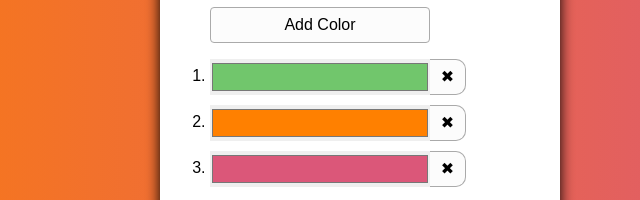
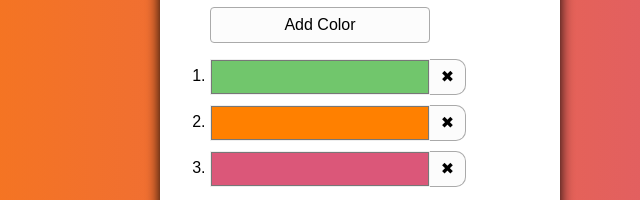
Before and after one commit to gmeben/pure-css-animated-gradient-generator, a React app: page / in a window 1280 px wide. Shown: the part 269-469 px from the top of the page, 280-920 px from the left. Built offline with nearby package versions, Linux system fonts and the light colour scheme.

Commit message:
fix: Input inconsistencies cross-browser

```diff
--- a/public/core.css
+++ b/public/core.css
@@ -109,6 +109,7 @@ body {
     border-collapse: collapse;
     border-inline: 0 none rgba(0,0,0,0);
     border-spacing: 0;
+    border-style: solid;
     border-width: 1px;
     height: 36px;
     padding: 0;
@@ -139,6 +140,13 @@ body {
     padding: 5px;
     width: 314px;
     font-size: 12px;
+}
+
+input[type="color"]::-webkit-color-swatch-wrapper {
+    padding: 0;
+}
+input[type="color"]::-webkit-color-swatch {
+    border-radius: 0;
 }
 @keyframes animateBg-left {
     0% {
```
